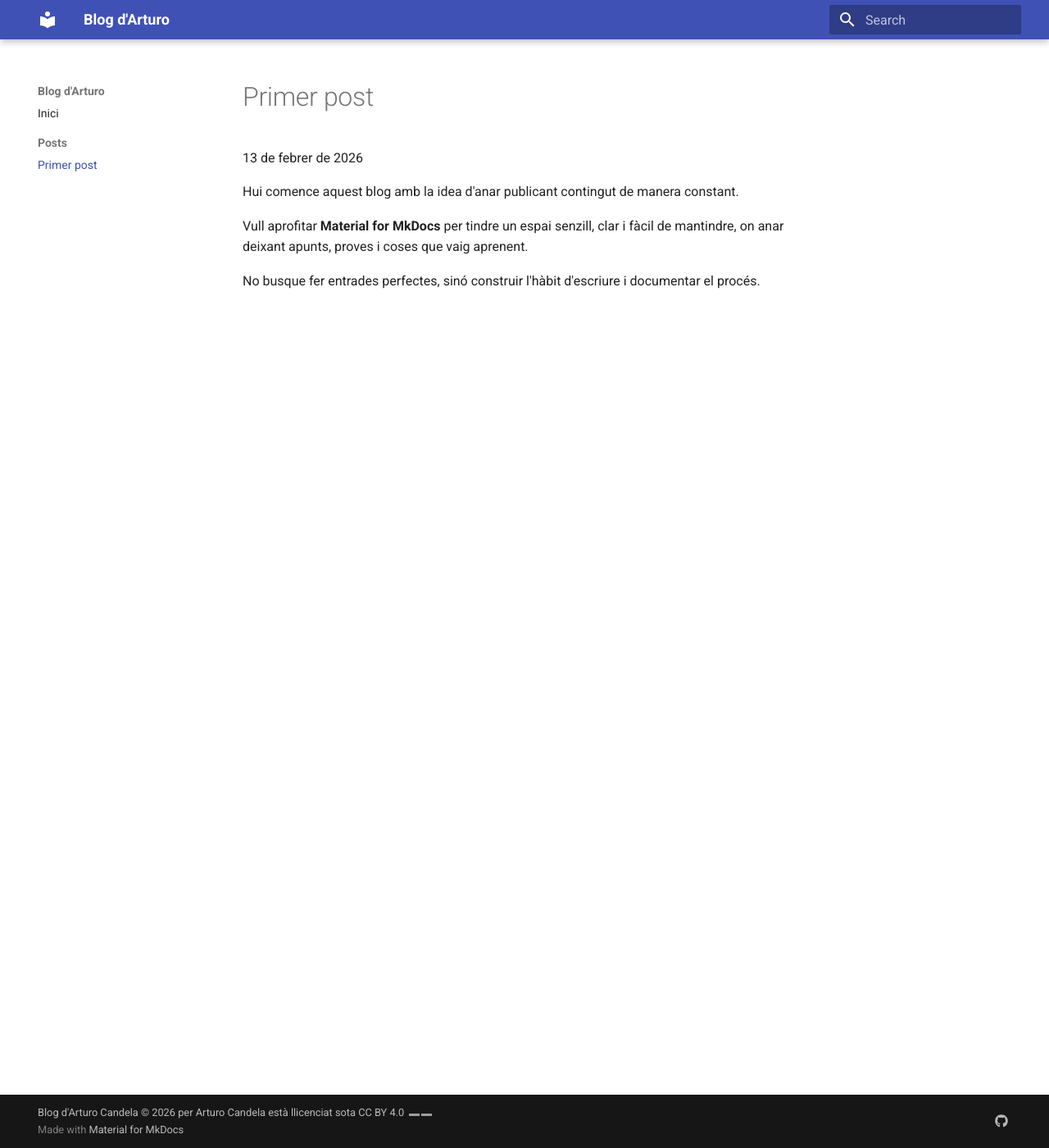
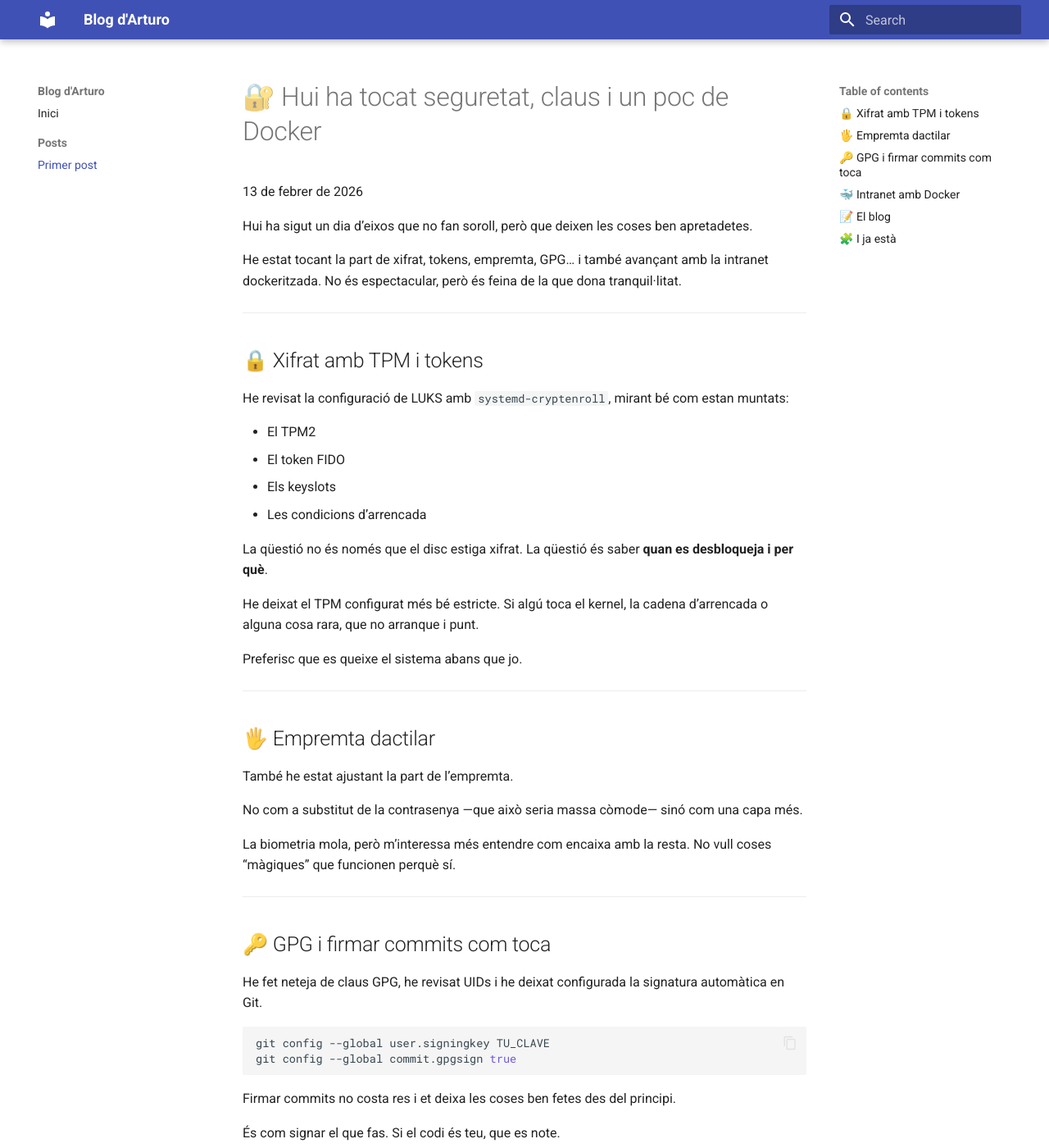
Before and after one commit to arturocandela/blog, an MkDocs documentation site: the page built from docs/posts/260213-primer-post.md, in a window 1280 px wide and 1400 px high. Shown: the whole window at 82% size. Built offline with MkDocs 1.6.1 and Material for MkDocs 9.7.7, drawn with Linux system fonts in a browser that asks for light colours; some of the changed text lies outside the part shown; grey boxes are pictures that could not be loaded.

Commit message:
[MOD] Amplia contingut del primer post amb detalls tècnics

````diff
--- a/docs/posts/260213-primer-post.md
+++ b/docs/posts/260213-primer-post.md
@@ -1,9 +1,108 @@
-# Primer post
+# 🔐 Hui ha tocat seguretat, claus i un poc de Docker
 
 13 de febrer de 2026
 
-Hui comence aquest blog amb la idea d'anar publicant contingut de manera constant.
+Hui ha sigut un dia d’eixos que no fan soroll, però que deixen les coses ben apretadetes.
 
-Vull aprofitar **Material for MkDocs** per tindre un espai senzill, clar i fàcil de mantindre, on anar deixant apunts, proves i coses que vaig aprenent.
+He estat tocant la part de xifrat, tokens, empremta, GPG… i també avançant amb la intranet dockeritzada. No és espectacular, però és feina de la que dona tranquil·litat.
 
-No busque fer entrades perfectes, sinó construir l'hàbit d'escriure i documentar el procés.
+---
+
+## 🔒 Xifrat amb TPM i tokens
+
+He revisat la configuració de LUKS amb `systemd-cryptenroll`, mirant bé com estan muntats:
+
+* El TPM2
+* El token FIDO
+* Els keyslots
+* Les condicions d’arrencada
+
+La qüestió no és només que el disc estiga xifrat. La qüestió és saber **quan es desbloqueja i per què**.
+
+He deixat el TPM configurat més bé estricte. Si algú toca el kernel, la cadena d’arrencada o alguna cosa rara, que no arranque i punt.
+
+Preferisc que es queixe el sistema abans que jo.
+
+---
+
+## 🖐️ Empremta dactilar
+
+També he estat ajustant la part de l’empremta.
+
+No com a substitut de la contrasenya —que això seria massa còmode— sinó com una capa més.
+
+La biometria mola, però m’interessa més entendre com encaixa amb la resta. No vull coses “màgiques” que funcionen perquè sí.
+
+---
+
+## 🔑 GPG i firmar commits com toca
+
+He fet neteja de claus GPG, he revisat UIDs i he deixat configurada la signatura automàtica en Git.
+
+```bash
+git config --global user.signingkey TU_CLAVE
+git config --global commit.gpgsign true
+```
+
+Firmar commits no costa res i et deixa les coses ben fetes des del principi.
+
+És com signar el que fas. Si el codi és teu, que es note.
+
+---
+
+## 🐳 Intranet amb Docker
+
+En paral·lel he seguit amb la dockerització de la intranet.
+
+Imatge:
+
+```
+arturocandela/intranet:laravel11-dev
+```
+
+Branca:
+
+```
+feature/dockerIntegration
+```
+
+Ara mateix ja pots clonar i fer:
+
+```bash
+docker compose up
+```
+
+I tens:
+
+* Laravel 11
+* HTTPS amb Caddy
+* Ports 80 i 443
+* Base preparada per a Selenium
+
+Encara queda polir el correu i algun detall, però ja no és un experiment. Ja és usable.
+
+I això em deixa tranquil.
+
+---
+
+## 📝 El blog
+
+També he anat afinant el blog en:
+
+👉 [https://arturocandela.github.io/blog/](https://arturocandela.github.io/blog/)
+
+MkDocs, Material i GitHub Actions. Cada `push`, publicat. Sense històries.
+
+M’agrada que les coses siguen simples i que funcionen.
+
+---
+
+## 🧩 I ja està
+
+Hui no ha sigut dia de grans virgueries.
+
+Ha sigut dia d’ajustar, revisar i deixar-ho tot un poc més fi.
+
+Potser d’ací isca un projecte més ben pensat. O potser no. De moment volia entendre bé les peces abans de muntar res damunt.
+
+I amb això, ja vaig bé.
````
